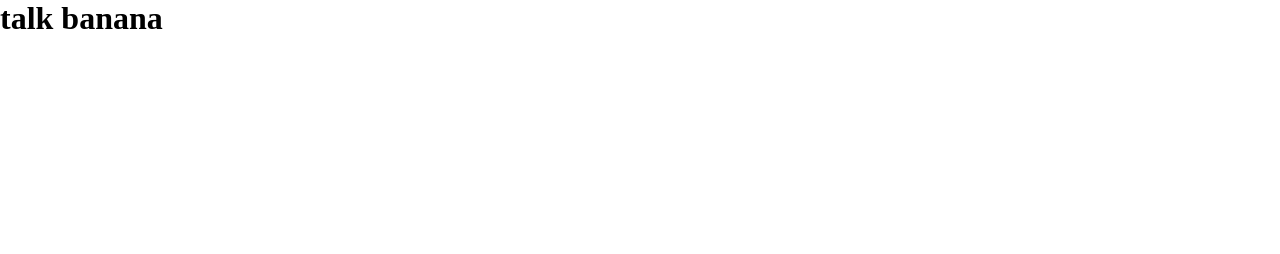
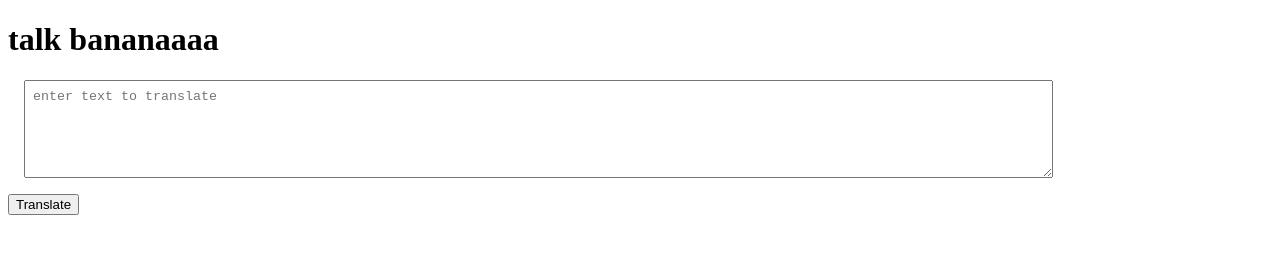
Before and after one commit to thunderfreak/banana-speak, a plain HTML site: page index.html in a window 1280 px wide. Drawn offline with Linux system fonts and the light colour scheme.

Commit message:
basic elements

```diff
--- a/app.js
+++ b/app.js
@@ -1,4 +1,8 @@
-// alert("js working!")
+var btnTranslate = document.querySelector("#btn-translate");
 
-// var a=prompt("enter name");
-// alert(a);
+var txtInput = document.querySelector("#txt-input");
+
+btnTranslate.addEventListener("click",function clickEventHandler(){
+    console.log("button clicked!");
+    console.log(txtInput.value);
+});
--- a/index.html
+++ b/index.html
@@ -8,13 +8,9 @@
     <link href="styles.css" rel="stylesheet">
 </head>
 <body>
-    <h1>talk banana</h1>
-
-
-
-
-
-
+    <h1>talk bananaaaa</h1>
+    <textarea id="txt-input" placeholder="enter text to translate"></textarea>
+    <button id="btn-translate">Translate</button>
 
     <script src="app.js" type="text/javascript"></script>
 </body>
--- a/styles.css
+++ b/styles.css
@@ -1,5 +1,7 @@
-*{
-    margin:0px;
-    padding:0px;
-    box-sizing: border-box;
+textarea {
+    height: 10vh;
+    width: 80%;
+    display: block;
+    margin: 1rem;
+    padding: 0.5rem;
 }
```
